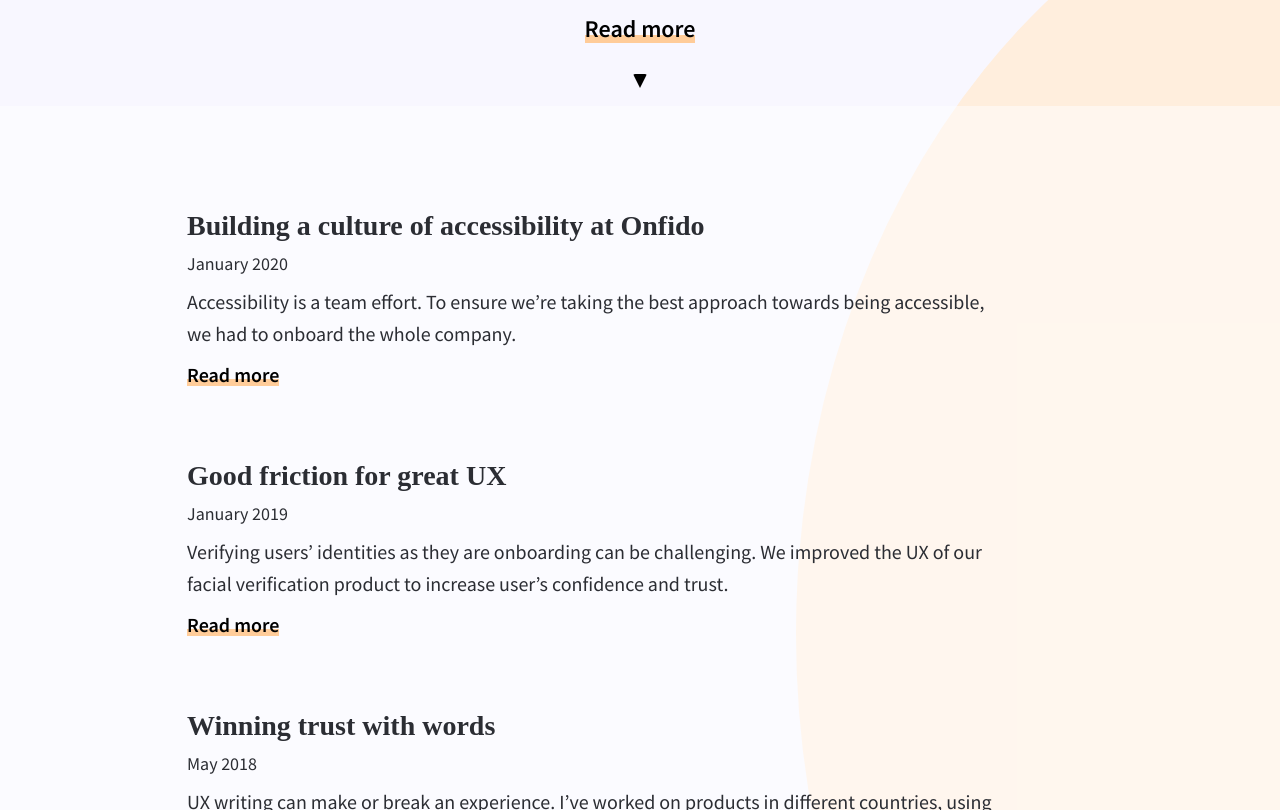
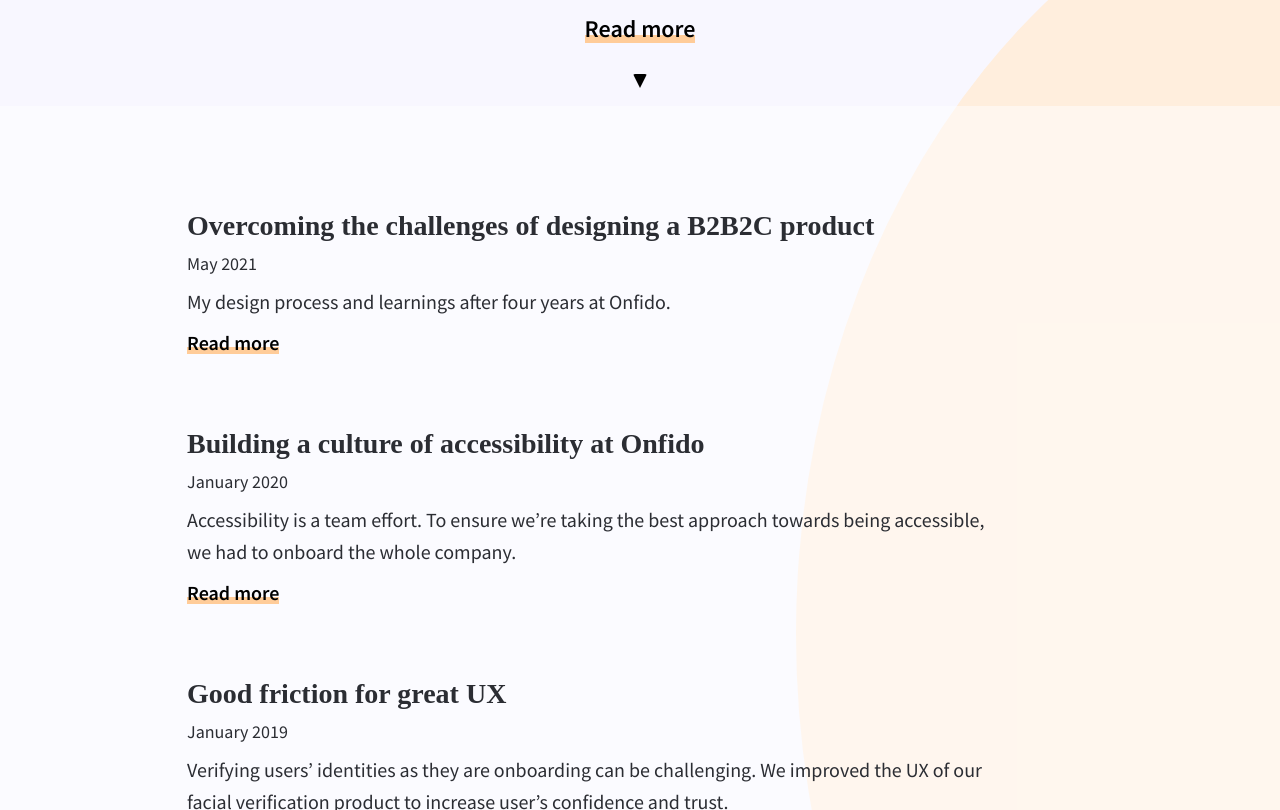
Before and after one commit to charlotte-sferruzza/portfolio, a Gatsby site: page / in a window 1280 px wide. Shown: the part 694-1504 px from the top of the page. Built offline with nearby package versions, Linux system fonts and the light colour scheme; Gatsby itself is replaced by a stand-in of ours; a web font is replaced by a local one.

Commit message:
Add article

```diff
--- a/src/content.js
+++ b/src/content.js
@@ -11,6 +11,15 @@ export default {
       work: {
         title: "",
         list: [
+          {
+            title: "Overcoming the challenges of designing a B2B2C product",
+            date: "May 2021",
+            description:
+              "My design process and learnings after four years at Onfido.",
+            linkText: "Read more",
+            link:
+              "https://charlottesferruzza.medium.com/overcoming-the-challenges-of-designing-a-b2b2c-product-1274498738d7",
+          },
           {
             title: "Building a culture of accessibility at Onfido",
             date: "January 2020",
```
